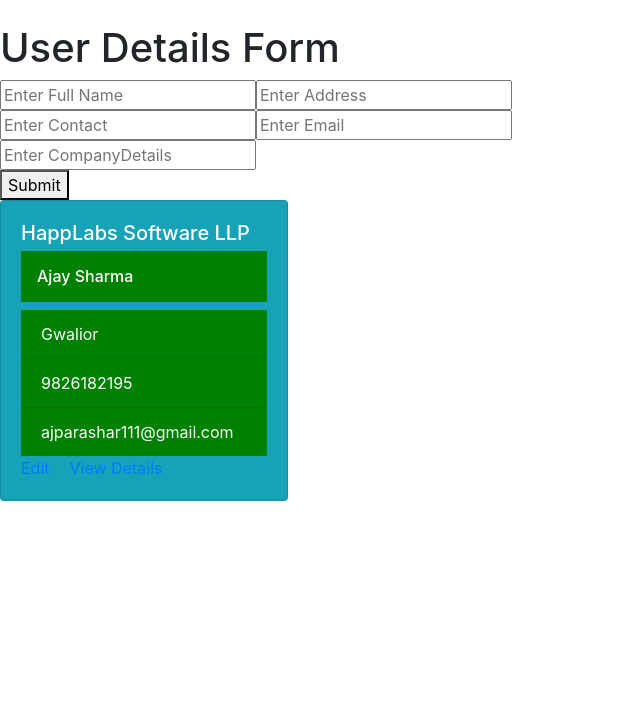
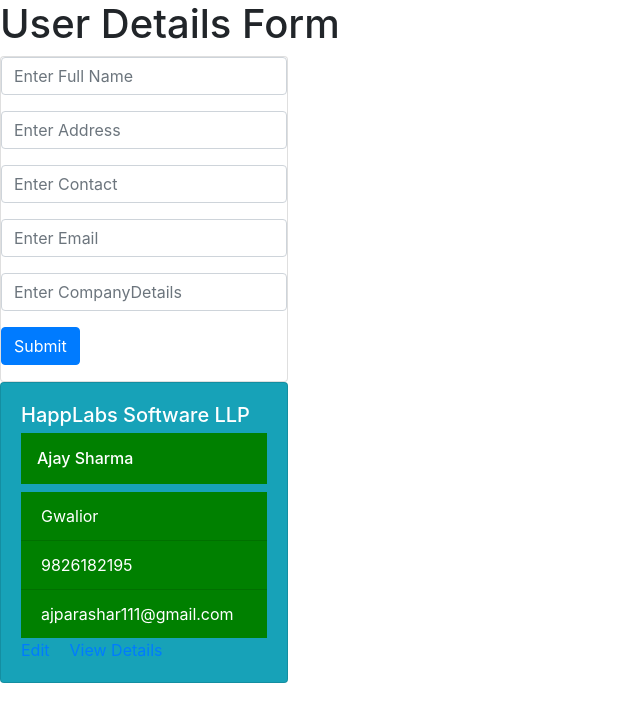
Before and after one commit to ajaysharma91/Todo-App, a React (Create React App) app: page / in a window 1280 px wide. Shown: the top 722 px of the page, without its empty margins (0-640 px from the left). Built offline with nearby package versions, Linux system fonts and the light colour scheme.

Commit message:
change form design

```diff
--- a/src/ListItems.js
+++ b/src/ListItems.js
@@ -2,6 +2,7 @@ import React from "react";
 import uuid from "uuid";
 import "bootstrap/dist/css/bootstrap.min.css";
 import Card from "react-bootstrap/Card";
+import { FormGroup, FormControl, Fragment, Button } from "react-bootstrap";
 class ListItems extends React.Component {
   constructor(props) {
     super(props);
@@ -13,7 +14,7 @@ class ListItems extends React.Component {
           fullAddress: "Gwalior",
           contactNo: 9826182195,
           emailId: "ajparashar111@gmail.com",
-          companyName: "HappLabs Software  LLP "
+          companyName: "HappLabs Software  LLP"
         }
       ]
     };
@@ -117,49 +118,65 @@ class ListItems extends React.Component {
 
     return (
       <div className="item">
-        <br></br>
         <div>
           <h1> User Details Form </h1>
+        <Card style={{ width: "18rem" }}>
           <form onSubmit={this.submitUserForm}>
-            <input
+              <div className="form-group">
+                <FormGroup>
+                  <FormControl
                     type="text"
+                    className="form-control form-control-md"
                     placeholder="Enter Full Name"
                     value={this.state.users.fullName}
                     onChange={this.inputHandlerfullName}
                   />
-            <input
+                </FormGroup>
+                <FormGroup>
+                  <FormControl
                     type="text"
+                    className="form-control form-control-md"
                     placeholder="Enter Address"
                     value={this.state.users.fullAddress}
                     onChange={this.inputHandlerAddress}
                   />
-            <br></br>
-            <input
+                </FormGroup>
+                <FormGroup>
+                  <FormControl
                     type="text"
+                    className="form-control form-control-md"
                     placeholder="Enter Contact"
                     value={this.state.users.contactNo}
                     onChange={this.inputHandlerContact}
-            />
-            <input
+                  /> </FormGroup>
+                <FormGroup>
+                  <FormControl
                     type="text"
                     placeholder="Enter Email"
+                    className="form-control form-control-md"
                     value={this.state.users.emailId}
                     onChange={this.inputHandlerEmail}
                   />
-            <br></br>
-            <input
+                </FormGroup>
+                <FormGroup>
+                  <FormControl
                     type="text"
+                    className="form-control form-control-md"
                     placeholder="Enter CompanyDetails"
                     value={this.state.users.companyName}
                     onChange={this.inputHandlerCompany}
-            />
-            <br></br>
-            <button> Submit </button>
+                  /> </FormGroup>
+
+                <FormGroup>
+                  <Button> Submit </Button>
+                </FormGroup>
+              </div>
+
           </form>
+          </Card>
         </div>
         <>
           {cardList}
-          <br />
         </>
       </div>
     );
```
Lines whose indentation alone changed are shown as unchanged.
